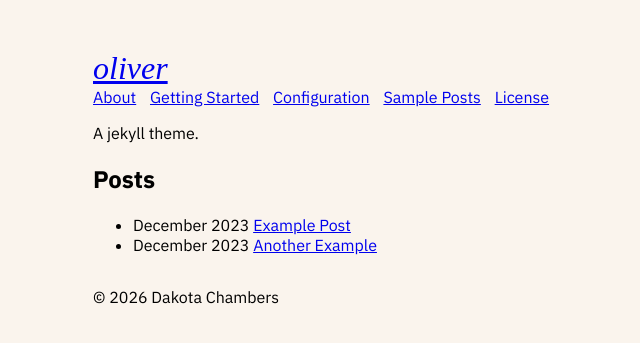
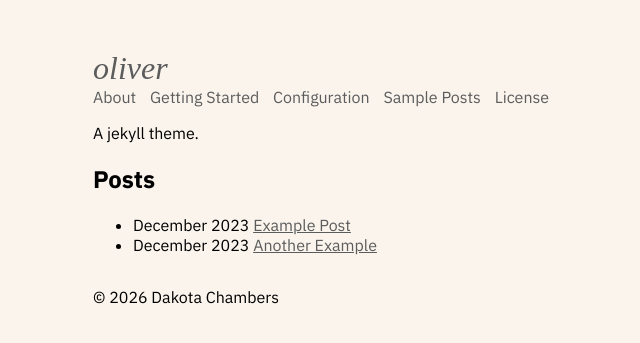
Before and after one commit to dcchambers/oliver, a Jekyll site: the page built from index.md, in a window 1280 px wide. Shown: the top 343 px of the page, without its empty margins (247-887 px from the left). Built offline with Jekyll 4.4.1, drawn with Linux system fonts in a browser that asks for light colours; some web fonts are replaced.

Commit message:
Update link styling

```diff
--- a/_sass/oliver/default.scss
+++ b/_sass/oliver/default.scss
@@ -21,6 +21,7 @@ body {
   font-weight: 400;
   font-size: 2em;
   font-style: italic;
+  text-decoration: none;
 }
 
 .site-nav {
@@ -35,10 +36,18 @@ body {
     display: inline-block;
     margin-right: 10px;
   }
+
+  a {
+    text-decoration: none;
+  }
 }
 
-a:visited {
+a {
   color: #5C5C5C;
+}
+
+a:hover {
+  color: #000;
 }
 
 .skip-link {
```
